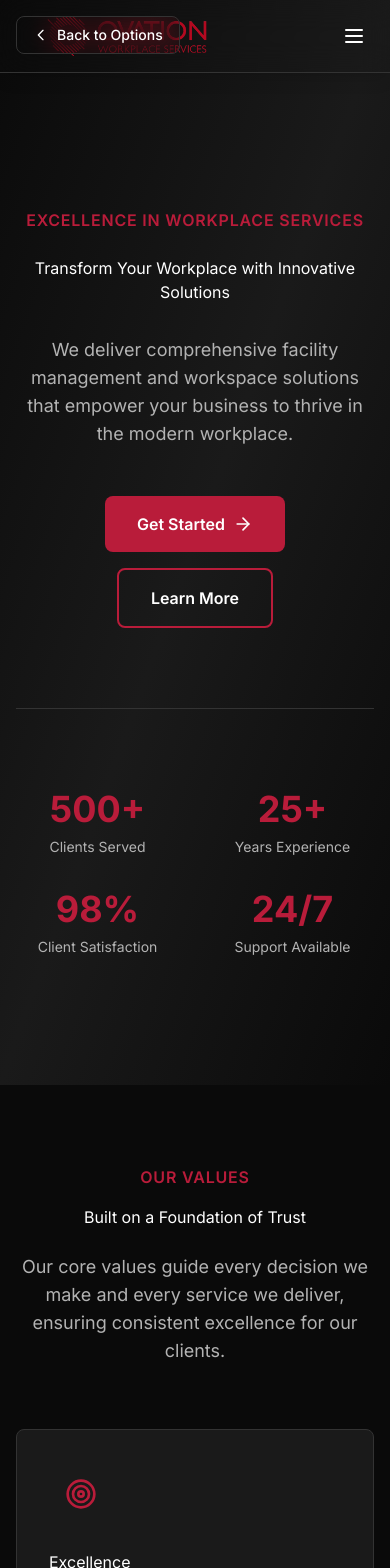
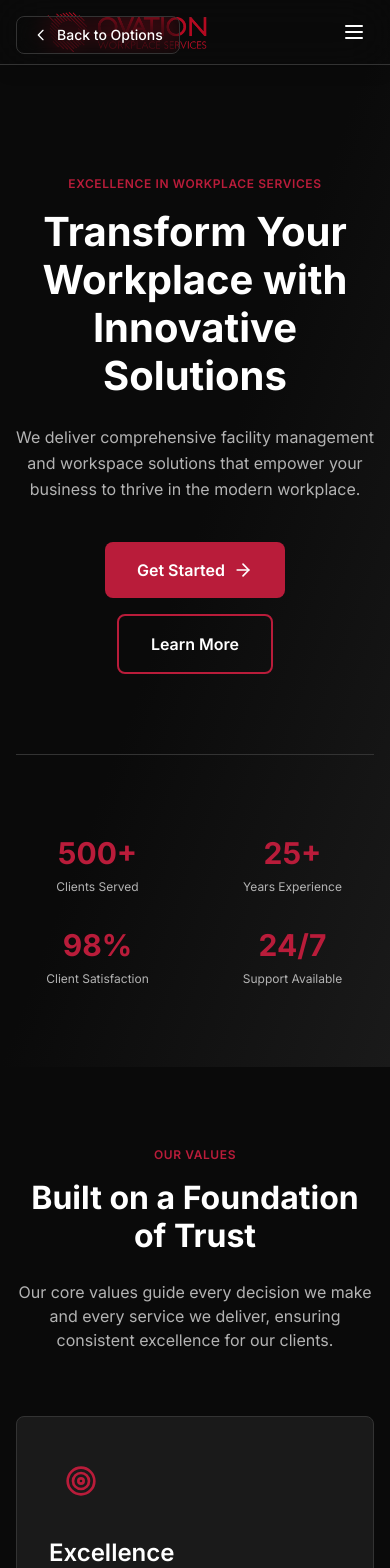
Before and after one commit to anurag-ux/ovation-mvp, a Next.js app: page /options/2 in a window 390 px wide. Shown: the top 1568 px of the page. Built offline with nearby package versions, Linux system fonts and the light colour scheme.

Commit message:
Fix TypeScript errors and complete Option 2 styling improvements

```diff
--- a/app/globals.css
+++ b/app/globals.css
@@ -205,6 +205,20 @@
   --ovation-border-primary: #333333;
   --ovation-border-secondary: #404040;
   --ovation-border-accent: #B91C3A;
+
+  /* Typography Scale */
+  --ovation-text-h1-mobile: 2.5rem; /* 40px */
+  --ovation-text-h1-desktop: 4.5rem; /* 72px */
+  --ovation-text-h2-mobile: 2rem; /* 32px */
+  --ovation-text-h2-desktop: 3.5rem; /* 56px */
+  --ovation-text-h3-mobile: 1.75rem; /* 28px */
+  --ovation-text-h3-desktop: 2.5rem; /* 40px */
+  --ovation-text-h4-mobile: 1.5rem; /* 24px */
+  --ovation-text-h4-desktop: 2rem; /* 32px */
+  --ovation-text-body-mobile: 1rem; /* 16px */
+  --ovation-text-body-desktop: 1rem; /* 16px */
+  --ovation-text-body-large-mobile: 1.125rem; /* 18px */
+  --ovation-text-body-large-desktop: 1.25rem; /* 20px */
 }
 
 @layer utilities {
@@ -255,4 +269,53 @@
   .ovation-glow-red {
     box-shadow: 0 0 24px rgba(185, 28, 58, 0.4);
   }
+
+  /* Typography for Option 2 */
+  .ovation-h1 {
+    font-size: var(--ovation-text-h1-mobile);
+    font-weight: 700;
+    line-height: 1.2;
+  }
+
+  @media (min-width: 1024px) {
+    .ovation-h1 {
+      font-size: var(--ovation-text-h1-desktop);
+    }
+  }
+
+  .ovation-h2 {
+    font-size: var(--ovation-text-h2-mobile);
+    font-weight: 700;
+    line-height: 1.2;
+  }
+
+  @media (min-width: 1024px) {
+    .ovation-h2 {
+      font-size: var(--ovation-text-h2-desktop);
+    }
+  }
+
+  .ovation-h3 {
+    font-size: var(--ovation-text-h3-mobile);
+    font-weight: 600;
+    line-height: 1.3;
+  }
+
+  @media (min-width: 1024px) {
+    .ovation-h3 {
+      font-size: var(--ovation-text-h3-desktop);
+    }
+  }
+
+  .ovation-h4 {
+    font-size: var(--ovation-text-h4-mobile);
+    font-weight: 600;
+    line-height: 1.3;
+  }
+
+  @media (min-width: 1024px) {
+    .ovation-h4 {
+      font-size: var(--ovation-text-h4-desktop);
+    }
+  }
 }
--- a/app/options/2/page.tsx
+++ b/app/options/2/page.tsx
@@ -11,7 +11,7 @@ import { Footer } from '@/components/option2/Footer'
 
 export default function Option2() {
   return (
-    <div className="min-h-screen bg-ovation-bg-primary">
+    <div className="min-h-screen bg-ovation-bg-primary text-ovation-text-primary">
       {/* Back to Options Link */}
       <div className="fixed top-4 left-4 z-[60]">
         <Link
--- a/components/option2/CTASection.tsx
+++ b/components/option2/CTASection.tsx
@@ -86,8 +86,8 @@ export function CTASection() {
                   viewport={{ once: true }}
                   transition={{ duration: 0.5, delay: 0.6 + index * 0.1 }}
                 >
-                  <CheckCircle2 className="w-6 h-6 text-ovation-brand-primary flex-shrink-0 mt-1" />
-                  <span className="text-ovation-text-primary">{benefit}</span>
+                  <CheckCircle2 className="w-5 h-5 md:w-6 md:h-6 text-ovation-brand-primary flex-shrink-0 mt-1" />
+                  <span className="text-ovation-text-primary text-sm md:text-base">{benefit}</span>
                 </motion.div>
               ))}
             </motion.div>
--- a/components/option2/CoreValuesSection.tsx
+++ b/components/option2/CoreValuesSection.tsx
@@ -38,13 +38,13 @@ export function CoreValuesSection() {
           viewport={{ once: true }}
           transition={{ duration: 0.8 }}
         >
-          <p className="text-ovation-brand-primary font-semibold mb-4 tracking-wider uppercase">
+          <p className="text-ovation-brand-primary font-semibold mb-4 tracking-wider uppercase text-xs md:text-sm">
             Our Values
           </p>
-          <h2 className="text-ovation-text-primary mb-6">
+          <h2 className="ovation-h2 text-ovation-text-primary mb-6">
             Built on a Foundation of Trust
           </h2>
-          <p className="text-ovation-text-secondary max-w-3xl mx-auto text-lg">
+          <p className="text-ovation-text-secondary max-w-3xl mx-auto text-base md:text-lg">
             Our core values guide every decision we make and every service we deliver, ensuring consistent excellence for our clients.
           </p>
         </motion.div>
--- a/components/option2/HeroSection.tsx
+++ b/components/option2/HeroSection.tsx
@@ -5,9 +5,9 @@ import { OvationButton } from './OvationButton'
 
 export function HeroSection() {
   return (
-    <section className="relative min-h-screen flex items-center justify-center overflow-hidden pt-20">
+    <section className="relative min-h-screen flex items-center justify-center overflow-hidden pt-24 md:pt-28">
       {/* Background gradient */}
-      <div className="absolute inset-0 bg-gradient-to-br from-ovation-bg-primary via-ovation-bg-secondary to-ovation-bg-primary" />
+      <div className="absolute inset-0 bg-gradient-to-br from-ovation-bg-primary via-ovation-bg-primary to-ovation-bg-secondary" />
 
       {/* Animated background elements */}
       <motion.div
@@ -37,7 +37,7 @@ export function HeroSection() {
       />
 
       {/* Content */}
-      <div className="relative z-10 ovation-container py-32 md:py-40">
+      <div className="relative z-10 ovation-container py-20 md:py-32">
         <div className="max-w-5xl mx-auto text-center">
           <motion.div
             initial={{ opacity: 0, y: 30 }}
@@ -45,7 +45,7 @@ export function HeroSection() {
             transition={{ duration: 0.8, delay: 0.2 }}
           >
             <motion.p
-              className="text-ovation-brand-primary font-semibold mb-6 tracking-wider uppercase"
+              className="text-ovation-brand-primary font-semibold mb-4 md:mb-6 tracking-wider uppercase text-xs md:text-sm"
               initial={{ opacity: 0 }}
               animate={{ opacity: 1 }}
               transition={{ duration: 0.8, delay: 0.4 }}
@@ -54,7 +54,7 @@ export function HeroSection() {
             </motion.p>
 
             <motion.h1
-              className="text-ovation-text-primary mb-8 max-w-4xl mx-auto"
+              className="ovation-h1 text-ovation-text-primary mb-6 md:mb-8 max-w-4xl mx-auto"
               initial={{ opacity: 0, y: 30 }}
               animate={{ opacity: 1, y: 0 }}
               transition={{ duration: 0.8, delay: 0.6 }}
@@ -63,7 +63,7 @@ export function HeroSection() {
             </motion.h1>
 
             <motion.p
-              className="text-ovation-text-secondary mb-12 max-w-3xl mx-auto text-lg md:text-xl"
+              className="text-ovation-text-secondary mb-10 md:mb-12 max-w-3xl mx-auto text-base md:text-lg leading-relaxed"
               initial={{ opacity: 0, y: 30 }}
               animate={{ opacity: 1, y: 0 }}
               transition={{ duration: 0.8, delay: 0.8 }}
@@ -106,10 +106,10 @@ export function HeroSection() {
                 animate={{ opacity: 1, scale: 1 }}
                 transition={{ duration: 0.5, delay: 1.4 + index * 0.1 }}
               >
-                <div className="text-4xl md:text-5xl font-bold text-ovation-brand-primary mb-2">
+                <div className="text-3xl md:text-4xl lg:text-5xl font-bold text-ovation-brand-primary mb-2">
                   {stat.value}
                 </div>
-                <div className="text-ovation-text-secondary text-sm md:text-base">
+                <div className="text-ovation-text-secondary text-xs md:text-sm">
                   {stat.label}
                 </div>
               </motion.div>
--- a/components/option2/MegaMenu.tsx
+++ b/components/option2/MegaMenu.tsx
@@ -108,7 +108,7 @@ export function MegaMenu() {
       scale: 1,
       transition: {
         duration: 0.3,
-        ease: [0.4, 0, 0.2, 1],
+        ease: [0.4, 0, 0.2, 1] as [number, number, number, number],
         staggerChildren: 0.05,
         delayChildren: 0.1,
       },
@@ -119,7 +119,7 @@ export function MegaMenu() {
       scale: 0.95,
       transition: {
         duration: 0.2,
-        ease: [0.4, 0, 0.2, 1],
+        ease: [0.4, 0, 0.2, 1] as [number, number, number, number],
       },
     },
   }
@@ -131,7 +131,7 @@ export function MegaMenu() {
       x: 0,
       transition: {
         duration: 0.3,
-        ease: [0.4, 0, 0.2, 1],
+        ease: [0.4, 0, 0.2, 1] as [number, number, number, number],
       },
     },
   }
@@ -143,14 +143,14 @@ export function MegaMenu() {
       x: 0,
       transition: {
         duration: 0.2,
-        ease: [0.4, 0, 0.2, 1],
+        ease: [0.4, 0, 0.2, 1] as [number, number, number, number],
       },
     },
   }
 
   return (
-    <div className="bg-ovation-bg-primary/95 backdrop-blur-lg shadow-lg fixed top-0 left-0 right-0 z-50 border-b border-ovation-border-primary">
-      <nav className="ovation-container py-4">
+    <div className="bg-ovation-bg-primary/98 backdrop-blur-xl shadow-lg fixed top-0 left-0 right-0 z-50 border-b border-ovation-border-primary">
+      <nav className="ovation-container py-3 md:py-4">
         <div className="flex items-center justify-between">
           {/* Logo */}
           <Link href="/" className="flex items-center">
@@ -174,7 +174,11 @@ export function MegaMenu() {
             >
               {/* Trigger Button */}
               <motion.button
-                className="flex items-center gap-2 text-ovation-text-primary hover:text-ovation-brand-primary font-semibold transition-colors duration-300"
+                className={`flex items-center gap-2 font-semibold transition-colors duration-300 text-sm ${
+                  isMegaMenuOpen
+                    ? 'text-ovation-brand-primary'
+                    : 'text-ovation-text-primary hover:text-ovation-brand-primary'
+                }`}
                 whileHover={{ scale: 1.05 }}
                 whileTap={{ scale: 0.95 }}
               >
@@ -200,13 +204,13 @@ export function MegaMenu() {
                     onMouseLeave={handleMouseLeave}
                   >
                     <motion.div
-                      className="bg-ovation-bg-secondary border border-ovation-border-primary rounded-lg shadow-2xl p-8 backdrop-blur-xl"
+                      className="bg-ovation-bg-secondary border border-ovation-border-primary rounded-xl shadow-2xl p-6 md:p-8 backdrop-blur-xl"
                       style={{
                         boxShadow: '0 20px 60px rgba(0, 0, 0, 0.3), 0 0 40px rgba(185, 28, 58, 0.1)',
                       }}
                     >
                       {/* 4 COLUMN GRID */}
-                      <div className="grid grid-cols-4 gap-8">
+                      <div className="grid grid-cols-4 gap-6 md:gap-8">
                         {menuColumns.map((column, colIndex) => (
                           <motion.div
                             key={column.title}
@@ -217,7 +221,7 @@ export function MegaMenu() {
                           >
                             {/* Column Header */}
                             <motion.h4
-                              className="text-ovation-text-primary font-semibold mb-4 text-lg"
+                              className="ovation-h4 text-ovation-text-primary font-semibold mb-4"
                               whileHover={{ x: 4 }}
                               transition={{ duration: 0.2 }}
                             >
@@ -225,7 +229,7 @@ export function MegaMenu() {
                             </motion.h4>
 
                             {/* Column Links */}
-                            <ul className="space-y-3">
+                            <ul className="space-y-2.5">
                               {column.items.map((item, itemIndex) => (
                                 <motion.li
                                   key={item.label}
@@ -236,7 +240,7 @@ export function MegaMenu() {
                                 >
                                   <Link
                                     href={item.href}
-                                    className="text-ovation-text-secondary hover:text-ovation-brand-primary transition-all duration-300 block group relative"
+                                    className="text-ovation-text-secondary hover:text-ovation-brand-primary transition-all duration-300 block group relative text-sm"
                                   >
                                     <motion.span
                                       className="relative inline-block"
@@ -265,7 +269,7 @@ export function MegaMenu() {
 
             <Link
               href="#about"
-              className="text-ovation-text-primary hover:text-ovation-brand-primary transition-colors duration-300 relative group"
+              className="text-ovation-text-primary hover:text-ovation-brand-primary transition-colors duration-300 relative group text-sm font-medium"
             >
               <span className="relative">
                 About
@@ -278,7 +282,7 @@ export function MegaMenu() {
             </Link>
             <Link
               href="#contact"
-              className="text-ovation-text-primary hover:text-ovation-brand-primary transition-colors duration-300 relative group"
+              className="text-ovation-text-primary hover:text-ovation-brand-primary transition-colors duration-300 relative group text-sm font-medium"
             >
               <span className="relative">
                 Contact
@@ -299,7 +303,7 @@ export function MegaMenu() {
             >
               <Link
                 href="#contact"
-                className="inline-flex items-center justify-center gap-2 px-6 py-3 rounded-lg bg-ovation-brand-primary text-ovation-text-primary font-semibold hover:bg-ovation-brand-primary-hover transition-all duration-300 ovation-glow-red"
+                className="inline-flex items-center justify-center gap-2 px-5 py-2.5 rounded-lg bg-ovation-brand-primary text-ovation-text-primary font-semibold hover:bg-ovation-brand-primary-hover transition-all duration-300 ovation-glow-red text-sm"
               >
                 Get Started
               </Link>
--- a/components/option2/ServicesSection.tsx
+++ b/components/option2/ServicesSection.tsx
@@ -61,13 +61,13 @@ export function ServicesSection() {
           viewport={{ once: true }}
           transition={{ duration: 0.8 }}
         >
-          <p className="text-ovation-brand-primary font-semibold mb-4 tracking-wider uppercase">
+          <p className="text-ovation-brand-primary font-semibold mb-4 tracking-wider uppercase text-xs md:text-sm">
             Our Services
           </p>
-          <h2 className="text-ovation-text-primary mb-6">
+          <h2 className="ovation-h2 text-ovation-text-primary mb-6">
             Comprehensive Workplace Solutions
           </h2>
-          <p className="text-ovation-text-secondary max-w-3xl mx-auto text-lg">
+          <p className="text-ovation-text-secondary max-w-3xl mx-auto text-base md:text-lg">
             From facility management to cutting-edge technology, we provide end-to-end solutions tailored to your unique needs.
           </p>
         </motion.div>
--- a/components/option2/ValueCard.tsx
+++ b/components/option2/ValueCard.tsx
@@ -26,8 +26,8 @@ export function ValueCard({ icon: Icon, title, description }: ValueCardProps) {
       <div className="bg-ovation-brand-primary/10 w-16 h-16 rounded-lg flex items-center justify-center mb-6">
         <Icon className="w-8 h-8 text-ovation-brand-primary" />
       </div>
-      <h3 className="text-ovation-text-primary mb-4">{title}</h3>
-      <p className="text-ovation-text-secondary">{description}</p>
+      <h3 className="ovation-h4 text-ovation-text-primary mb-4">{title}</h3>
+      <p className="text-ovation-text-secondary text-sm md:text-base leading-relaxed">{description}</p>
     </motion.div>
   )
 }
```
Also changed, not shown: components/option2/Footer.tsx (+4 -4 lines), components/option2/ServiceCard.tsx (+4 -4 lines), components/option2/StatisticsSection.tsx (+6 -6 lines).
